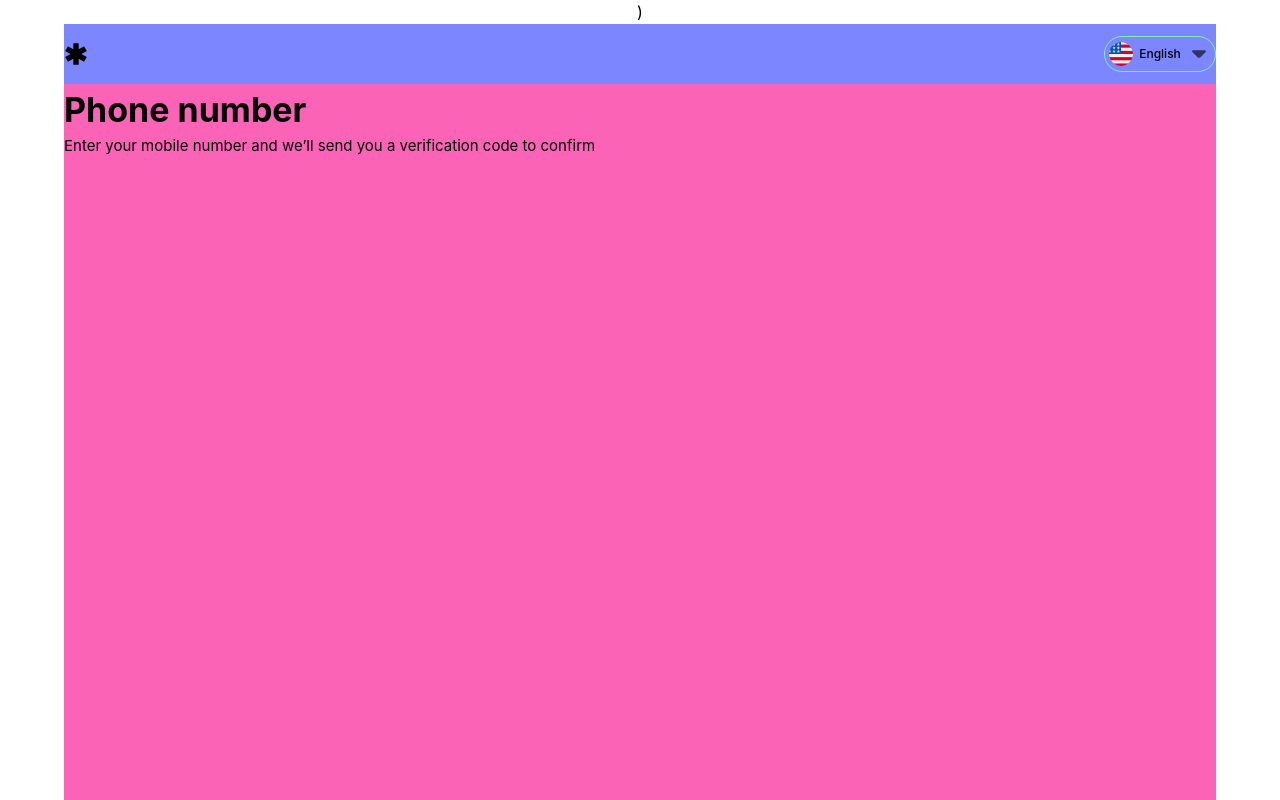
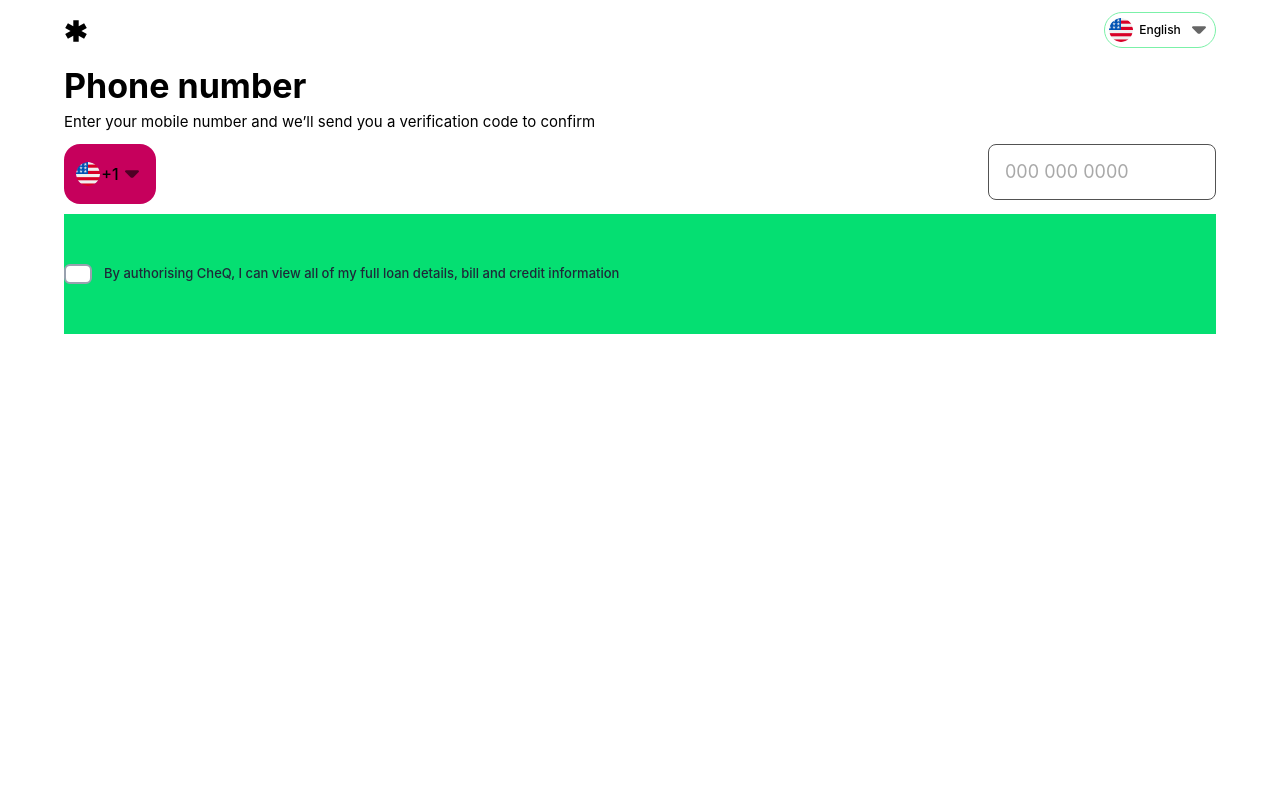
Before and after one commit to khaterehnaseri444-ui/otp, a React (Vite) app: page / in a window 1280 px wide. Built offline with nearby package versions, Linux system fonts and the light colour scheme.

Commit message:
feat : set dark mode in index.css for tailwind v4

```diff
--- a/src/components/ui/Button/index.tsx
+++ b/src/components/ui/Button/index.tsx
@@ -158,15 +158,15 @@ export const ButtonToggle = ({ isTrue,
       title="title"
       className={cn(
         isTrue ? onPrimary : offPrimaryColor,
-        'relative flex items-center justify-center disabled:cursor-not-allowed disabled:bg-neutral-300 rounded-full h-[32px] w-[56px] transition-colors duration-500 ease-in-out'
+        'relative flex items-center justify-center disabled:cursor-not-allowed disabled:bg-neutral-300 rounded-full h-8 w-14 transition-colors duration-500 ease-in-out'
       )}
       type="button"
       onClick={onToggle}
     >
       <div
         className={cn(
-          disabled && '!bg-neutral-200',
-          isTrue ? 'translate-x-[50%]' : '-translate-x-[50%]',
+          disabled && '!bg-neutral-200!',
+          isTrue ? 'translate-x-[50%]' : 'translate-x-[-50%]',
           isTrue ? onSecoundryColor : offSecoundryColor,
           'rounded-full w-6 h-6 transition-transform duration-500 ease-in-out'
         )}
--- a/src/components/ui/Button/radio.tsx
+++ b/src/components/ui/Button/radio.tsx
@@ -1,6 +1,6 @@
 "use client";
 
-import { cn } from "../../../lib/cn.js";
+import { cn } from "../../../core/lib/cn";
 interface RadioProps {
   id: string;
   checked: boolean;
--- a/src/components/ui/input/Checkbox.tsx
+++ b/src/components/ui/input/Checkbox.tsx
@@ -43,7 +43,7 @@ export function CustomCheckbox({
             <div
                 onClick={handleChange}
                 className={cn(
-                    "w-7 h-7 rounded-md border-2 flex items-center justify-center transition-all duration-200",
+                    "w-7 h-5 rounded-md border-2 flex items-center justify-center transition-all duration-200",
                     isChecked
                         ? "bg-brand-600 border-brand-600 shadow-sm"
                         : "bg-white border-gray-400 hover:border-brand-500 hover:bg-brand-50",
@@ -52,7 +52,7 @@ export function CustomCheckbox({
             >
                 {isChecked && (
                     <svg
-                        className="w-5 h-5 text-white transition-all duration-200"
+                        className="w-5 h-3 text-white transition-all duration-200"
                         fill="none"
                         viewBox="0 0 24 24"
                         stroke="currentColor"
--- a/src/index.css
+++ b/src/index.css
@@ -1,6 +1,10 @@
 @import "tailwindcss";
-
+@custom-variant dark (&:where(.dark, .dark *));
 body.dark {
   background-color: black;
   color: #eaeaea;
 }
+
+body {
+  background-color: #ffffff;
+}
--- a/src/pages/home/index.tsx
+++ b/src/pages/home/index.tsx
@@ -1,13 +1,8 @@
-import { useTheme } from "../../core/provider/darkMode";
 import OtpPhoneNumber from "./landing/OtpPhoneNumber";
 
 function HomePage() {
-  const { darkMode, modeButton } = useTheme();
   return (
     <div className="w-full h-screen flex items-center justify-center flex-col">
-      <div>
-        <button onClick={modeButton}>{darkMode ? "*" : ")"}</button>
-      </div>
       <OtpPhoneNumber />
     </div>
   );
--- /dev/null
+++ b/src/pages/home/landing/OTP.tsx
@@ -0,0 +1,75 @@
+import { useState } from "react";
+import Icon from "../../../components/ui/icon";
+import { PinInput } from "../../../components/ui/input/pinInput";
+
+const otp_code = "2124";
+function OTP({
+  prevStep,
+  phoneNumber,
+}: {
+  prevStep: () => void;
+  phoneNumber: string;
+}) {
+  const [otpError, setOtpError] = useState<boolean>(false);
+  const [otp, setOtp] = useState<string>("");
+  const [isLogin, setIsLogin] = useState<boolean>(false);
+
+  const resendOtpHandler = () => {};
+  const validationOtp = (code: string) => {
+    if (code.length < 4) {
+      setOtpError(true);
+      return;
+    }
+    if (code === otp_code) {
+      setIsLogin(true);
+    } else {
+      setOtpError(true);
+    }
+  };
+
+  return (
+    <div className="w-full h-screen bg-indigo-400 flex items-center flex-col">
+      <div className="w-[90%] h-20 bg-pink-300 flex items-center justify-between">
+        <div
+          onClick={prevStep}
+          className="w-12 h-8 flex items-center justify-center rounded-[999px] bg-lime-200"
+        >
+          <Icon name="back" />
+        </div>
+        <div className="w-28 h-9 border border-green-300  rounded-[40px] px-1 flex items-center justify-between">
+          <img
+            src="/assets/USA.png"
+            className="w-6 h-6 rounded-full"
+            alt="usa"
+          />
+          <p className="text-[12px] font-medium">English</p>
+          <Icon name="selectbox" />
+        </div>
+      </div>
+      <div className="w-[90%] h-auto flex flex-col">
+        <p className="text-[34px] font-bold">4 digit code</p>
+        <p className="text-[15px]">
+          Please enter 4digit OTP verification code sent to +1 {phoneNumber}
+        </p>
+      </div>
+      <div className="w-[90%] h-30 bg-lime-300 flex items-center">
+        <PinInput
+          length={4}
+          reSendCodeHandler={resendOtpHandler}
+        //   contactInformation={phoneNumber}
+          onChange={(code) => {
+            setOtp(code);
+            setOtpError(false);
+            if (code.length === 4) {
+              validationOtp(code);
+            }
+          }}
+          error={otpError}
+          value={otp}
+        />
+      </div>
+    </div>
+  );
+}
+
+export default OTP;
--- a/src/pages/home/landing/OtpPhoneNumber.tsx
+++ b/src/pages/home/landing/OtpPhoneNumber.tsx
@@ -1,11 +1,49 @@
+import { useState } from "react";
 import Icon from "../../../components/ui/icon";
+import { Input } from "../../../components/ui/input/Input";
+import { CustomCheckbox } from "../../../components/ui/input/Checkbox";
+import { Button } from "../../../components/ui/Button";
+import OTP from "./OTP";
+import { useTheme } from "../../../core/provider/darkMode";
+import { cn } from "../../../core/lib/cn";
+type stepType = "phoneNumber" | "otp";
+function OtpPhoneNumber() {
+  const { darkMode, modeButton } = useTheme();
+  const [step, setStep] = useState<stepType>("phoneNumber");
+  const [phoneNumber, setPhoneNumber] = useState<string>("");
+  const [loading, setLoading] = useState<boolean>(false);
+  const [error, setError] = useState<string>("");
+  const [termsStatus, setTermsStatus] = useState<boolean>(false);
+  const checkboxLabel: string =
+    "By authorising CheQ, I can view all of my full loan details, bill and credit information";
+  const sendOtpHandler = () => {
+    if (!phoneNumber && phoneNumber.length < 10) {
+      setError("please enter your phone number");
+      return;
+    }
 
-function OtpPhoneNumber() {
+    if (!termsStatus) {
+      setError("please accept our terms");
+      return;
+    }
+    setLoading(true);
+    setError("");
+    setStep("otp");
+  };
+  const prevStep = () => {
+    setStep("phoneNumber");
+  };
   return (
-    <div className="w-[90%] h-full flex flex-col bg-pink-400">
-      <div className="w-full h-15 bg-indigo-400 flex items-center justify-between">
-        <Icon name="logo" className="text-white dark:text-green-400" />
-        <div className="w-28 h-9 border border-green-300  rounded-[40px] px-1 flex items-center justify-between">
+    <>
+      {step === "phoneNumber" && (
+        <div className="w-[90%] h-full flex flex-col">
+          <div className="w-full h-15 flex items-center justify-between">
+            <div>
+              <button onClick={modeButton}>
+                {darkMode ? <Icon name="theme" /> : <Icon name="logo" />}
+              </button>
+            </div>
+            <div className="w-28 h-9 border border-green-300  dark:border-amber-400 rounded-[40px] px-1 flex items-center justify-between">
               <img
                 src="/assets/USA.png"
                 className="w-6 h-6 rounded-full"
@@ -17,9 +55,55 @@ function OtpPhoneNumber() {
           </div>
           <div className="w-full h-auto flex flex-col">
             <p className="text-[34px] font-bold">Phone number</p>
-          <p className="text-[15px]">Enter your mobile number and we’ll send you a verification code to confirm</p>
+            <p className="text-[15px]">
+              Enter your mobile number and we’ll send you a verification code to
+              confirm
+            </p>
+          </div>
+          <div className="w-full h-20 flex items-center justify-between">
+            <div className="w-23 h-15 bg-pink-700 rounded-2xl flex items-center justify-between px-3">
+              <img
+                src="/assets/USA.png"
+                className="w-6 h-6 rounded-full"
+                alt="usa"
+              />
+              <p className="font-medium">+1</p>
+              <Icon name="selectbox" />
+            </div>
+            <div className="w-57 h-15">
+              <Input
+                type="tel"
+                placeholder="000 000 0000"
+                value={phoneNumber}
+                onChange={(e) => setPhoneNumber(e.target.value)}
+                error={!!error}
+                errorMessage={error}
+                variant="outline"
+                inputSize="xl"
+              />
             </div>
           </div>
+          <div className="w-full h-30 bg-green-400 flex">
+            <CustomCheckbox
+              checked={termsStatus}
+              onChange={setTermsStatus}
+              label={checkboxLabel}
+              LableClassName="text-[13px]"
+            />
+          </div>
+          <Button
+            onClick={sendOtpHandler}
+            disabled={!phoneNumber || !termsStatus}
+            loading={loading}
+            fullWidth
+            className={cn('h-12 rounded-2xl', phoneNumber && termsStatus ?'bg-white':'bg-#EAEAEA14')}
+          >
+            Get OTP
+          </Button>
+        </div>
+      )}
+      {step === "otp" && <OTP prevStep={prevStep} phoneNumber={phoneNumber} />}
+    </>
   );
 }
 
```
Also changed, not shown: src/components/ui/input/pinInput.tsx (+13 -10 lines), public/assets/back.svg (added), public/assets/theme.svg (added). Lines whose indentation alone changed are shown as unchanged.
